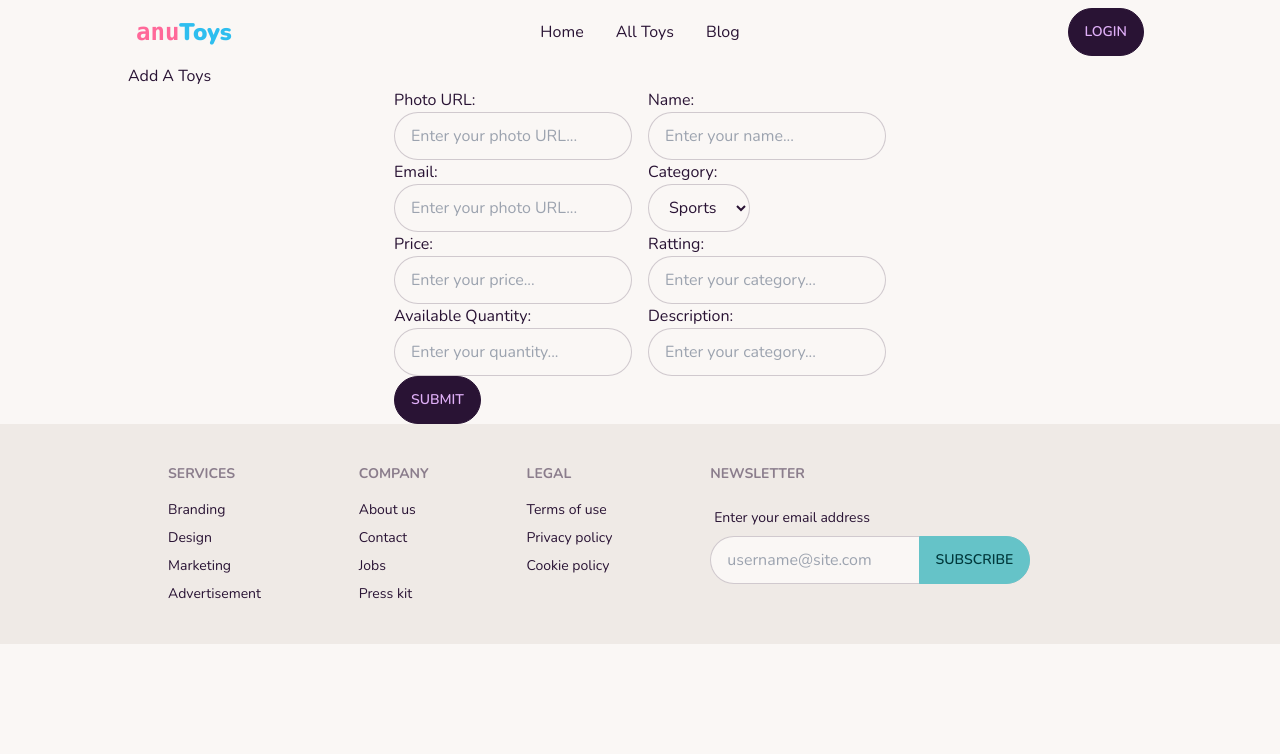
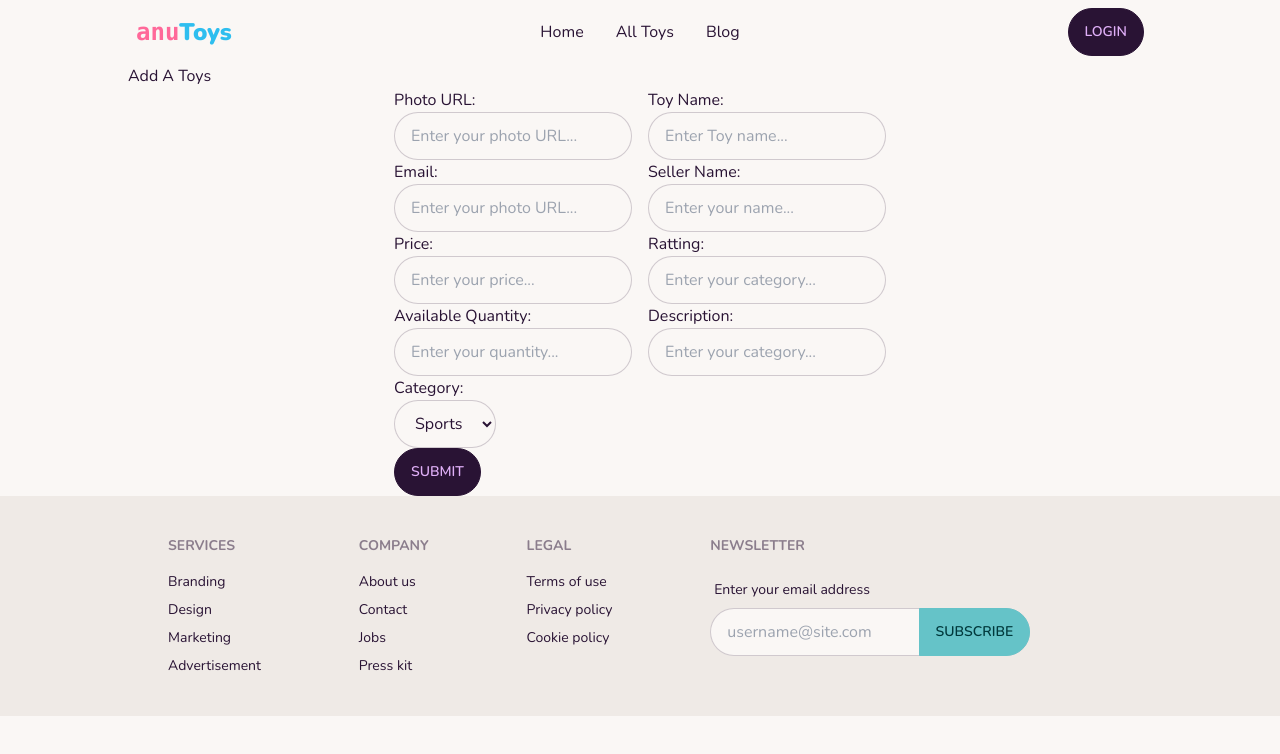
Before and after one commit to Anuwar-Hosain/toys-market-client-done, a React (Vite) app: page /add-toys in a window 1280 px wide. Shown: the top 754 px of the page. Built offline with nearby package versions, Linux system fonts and the light colour scheme; no server answers.

Commit message:
all toy section added done

```diff
--- a/src/page/AddToys/AddToys.jsx
+++ b/src/page/AddToys/AddToys.jsx
@@ -39,11 +39,11 @@ const AddToys = () => {
               />
             </div>
             <div>
-              <p>Name:</p>
+              <p>Toy Name:</p>
               <input
                 className="input input-bordered"
                 type="text"
-                placeholder="Enter your name..."
+                placeholder="Enter Toy name..."
                 {...register("Name", { required: true })}
               />
             </div>
@@ -60,15 +60,13 @@ const AddToys = () => {
               />
             </div>
             <div>
-              <p>Category:</p>
-              <select
+              <p>Seller Name:</p>
+              <input
                 className="input input-bordered"
-                {...register("category")}
-              >
-                <option value="sports">Sports</option>
-                <option value="truck">Truck</option>
-                <option value="police">Police</option>
-              </select>
+                type="text"
+                placeholder="Enter your name..."
+                {...register("seller_name", { required: true })}
+              />
             </div>
           </div>
           <div className="flex gap-4">
@@ -111,6 +109,14 @@ const AddToys = () => {
               />
             </div>
           </div>
+          <div>
+            <p>Category:</p>
+            <select className="input input-bordered" {...register("category")}>
+              <option value="sports">Sports</option>
+              <option value="truck">Truck</option>
+              <option value="police">Police</option>
+            </select>
+          </div>
 
           {errors.exampleRequired && <span>This field is required</span>}
           <input className="btn" type="submit" />
--- /dev/null
+++ b/src/page/AllToyTable/AllToyTable.jsx
@@ -0,0 +1,20 @@
+import React from "react";
+
+const AllToyTable = ({ toy, index }) => {
+  const { Name, category, price, quantity, seller_name, Email } = toy;
+  return (
+    <tr>
+      <th>{index}</th>
+      <td>{Name}</td>
+      <td>{category}</td>
+      <td>{seller_name}</td>
+      <td>{price} TK</td>
+      <td>{quantity}</td>
+      <td>
+        <button className="btn btn-ghost btn-xs">details</button>
+      </td>
+    </tr>
+  );
+};
+
+export default AllToyTable;
--- a/src/page/AllToys/AllToys.jsx
+++ b/src/page/AllToys/AllToys.jsx
@@ -1,12 +1,32 @@
 import React from "react";
 import { useLoaderData } from "react-router-dom";
+import AllToyTable from "../AllToyTable/AllToyTable";
 
 const AllToys = () => {
   const allToysData = useLoaderData();
   console.log(allToysData);
   return (
     <section className="size">
-      <h1>All toys</h1>
+      <div className="overflow-x-auto">
+        <table className="table table-compact w-full">
+          <thead>
+            <tr>
+              <th></th>
+              <th>Name</th>
+              <th>Category</th>
+              <th>Seller Name</th>
+              <th>Price</th>
+              <th>Quantity</th>
+              <th>BTN</th>
+            </tr>
+          </thead>
+          <tbody>
+            {allToysData.map((toy, index) => (
+              <AllToyTable key={toy._id} toy={toy} index={index}></AllToyTable>
+            ))}
+          </tbody>
+        </table>
+      </div>
     </section>
   );
 };
```
